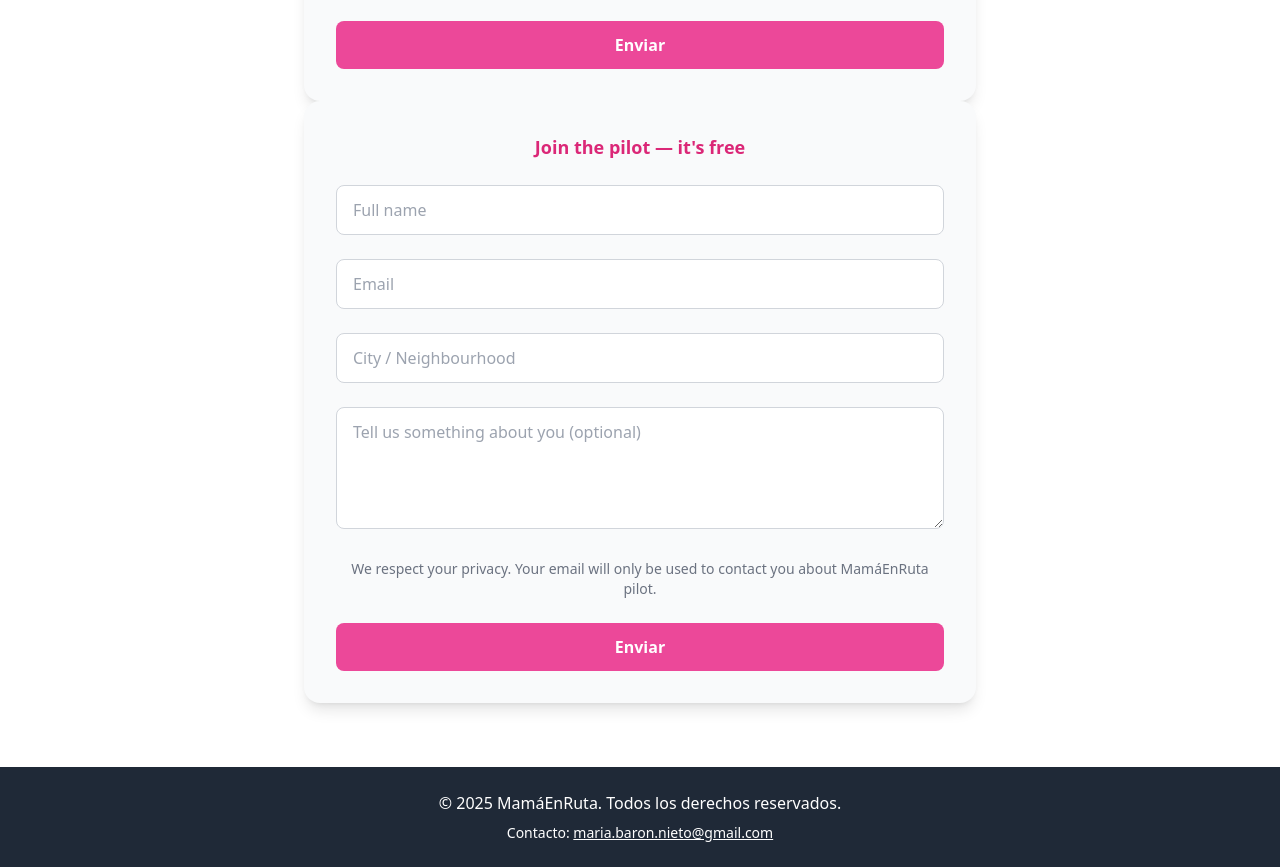
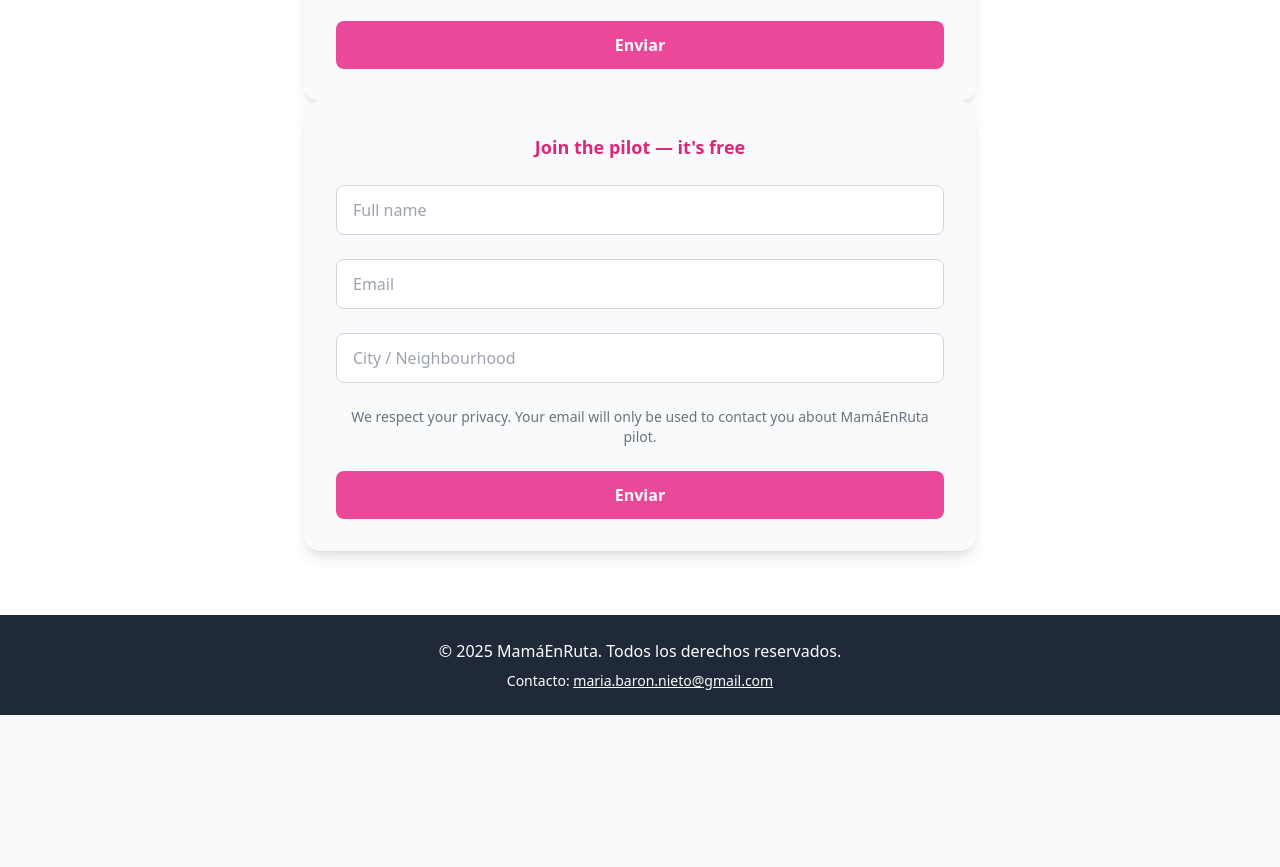
Before and after one commit to builtwithmbn/MamasEnRuta, a plain HTML site: page index.html in a window 1280 px wide. Shown: the part 2145-3012 px from the top of the page. After the commit the page ends 2860 px from the top, so only its background shows below. Drawn offline with nearby package versions, Linux system fonts and the light colour scheme.

Commit message:
Update index.html

```diff
--- a/index.html
+++ b/index.html
@@ -70,7 +70,7 @@
     Enviar
   </button>
 </form>
-    <form action="https://formsubmit.co/maria.baron.nieto@gmail.com" method="POST" class="space-y-6 bg-gray-50 p-8 rounded-2xl shadow-lg">
+      <form action="https://formsubmit.co/0880be39a660919b263d21a42936e13f" method="POST" class="space-y-6 bg-gray-50 p-8 rounded-2xl shadow-lg">
 
         <!-- Informativo -->
         <p class="text-center text-lg font-semibold text-pink-600">Join the pilot — it's free</p>
@@ -87,10 +87,6 @@
         <input type="text" name="city_neighbourhood" placeholder="City / Neighbourhood" required
           class="w-full px-4 py-3 rounded-lg border border-gray-300 focus:outline-none focus:ring-2 focus:ring-pink-400">
 
-      <!-- Mensaje opcional -->
-      <textarea name="mensaje" rows="4" placeholder="Tell us something about you (optional)"
-        class="w-full px-4 py-3 rounded-lg border border-gray-300 focus:outline-none focus:ring-2 focus:ring-pink-400"></textarea>
-
         <!-- Informativo -->
         <p class="text-sm text-gray-500 text-center">
           We respect your privacy. Your email will only be used to contact you about MamáEnRuta pilot.
@@ -101,6 +97,7 @@
           Enviar
         </button>
   </form>
+
     </div>
   </section>
 
```
Lines whose indentation alone changed are shown as unchanged.
